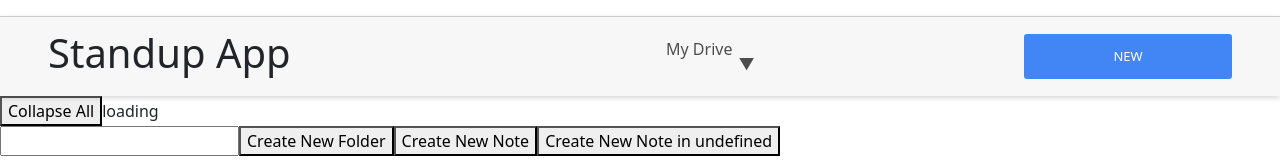
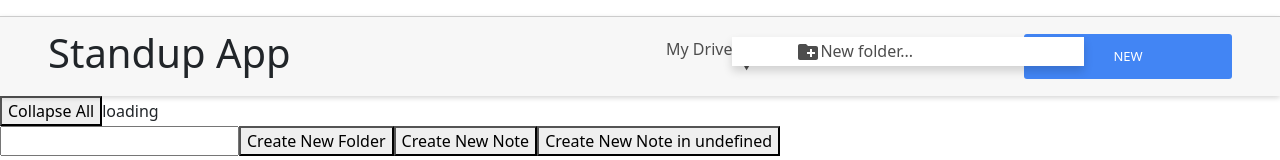
Before and after one commit to m1000tech01/standUpApp, a React (Create React App) app: page / in a window 1280 px wide. Both pictures are taken after a click on the button "NEW". Shown: the top 160 px of the page. Built offline with nearby package versions, Linux system fonts and the light colour scheme; no server answers.

Commit message:
added modal component

```diff
--- a/package.json
+++ b/package.json
@@ -3,6 +3,10 @@
   "version": "0.1.0",
   "private": true,
   "dependencies": {
+    "@emotion/react": "^11.9.0",
+    "@emotion/styled": "^11.8.1",
+    "@mui/icons-material": "^5.6.1",
+    "@mui/material": "^5.6.1",
     "@testing-library/jest-dom": "^5.11.9",
     "@testing-library/react": "^11.2.5",
     "@testing-library/user-event": "^12.7.1",
--- /dev/null
+++ b/src/components/folder-dropdown/folder-modal.css
@@ -0,0 +1,50 @@
+.modal-container {
+    position: absolute;
+    top: 0;
+    left: 0;
+    display: flex;
+    width: 100vw;
+    height: 100vh;
+    justify-content: center;
+    align-items: center;
+    background-color: hsla(0,0,0,.5);
+    z-index: 100;
+}
+.modal {
+    display: block;
+    position: relative;
+    bottom: 5em;
+    padding: 2em;
+    width: auto;
+}
+.modal h2 {
+    font-size: 1.5em;
+}
+.modal form {
+    position: relative;
+}
+.modal input {
+    border: 1px solid hsl(0,0,30);
+    padding: .3em .5em;
+    width: 20em;
+    height: auto;
+}
+.modal input:focus {
+    border-color: rgb(66,133,244);
+}
+.modal__buttons {
+    display: flex;
+    justify-content: flex-end;
+    margin-top: 1em;
+}
+.modal button:not(.--close) {
+    min-width: 8em;
+    text-transform: none;
+    margin-left: 1.5em;
+}
+.modal button[type] {
+    background-color: hsl(0,0,90);
+    color: hsl(0,0,30);
+    border: 1px solid hsl(0,0,70);
+    font-weight: bold;
+}
--- /dev/null
+++ b/src/components/folder-dropdown/folder-modal.js
@@ -0,0 +1,49 @@
+import React, { useState } from "react";
+import Button from "@mui/material/Button";
+import TextField from "@mui/material/TextField";
+import Dialog from "@mui/material/Dialog";
+import DialogActions from "@mui/material/DialogActions";
+import DialogContent from "@mui/material/DialogContent";
+import DialogContentText from "@mui/material/DialogContentText";
+import DialogTitle from "@mui/material/DialogTitle";
+
+const FolderModal = () => {
+  const [open, setOpen] = useState(false);
+
+  const handleClickOpen = () => {
+    setOpen(true);
+  };
+
+  const handleClose = () => {
+    setOpen(false);
+  };
+  return (
+    <div>
+      <Button onClick={handleClickOpen}></Button>
+      <Dialog open={open} onClose={handleClose}>
+        <DialogTitle>Subscribe</DialogTitle>
+        <DialogContent>
+          <DialogContentText>
+            To subscribe to this website, please enter your email address here.
+            We will send updates occasionally.
+          </DialogContentText>
+          <TextField
+            autoFocus
+            margin="dense"
+            id="name"
+            label="Email Address"
+            type="email"
+            fullWidth
+            variant="standard"
+          />
+        </DialogContent>
+        <DialogActions>
+          <Button onClick={handleClose}>Cancel</Button>
+          <Button onClick={handleClose}>Subscribe</Button>
+        </DialogActions>
+      </Dialog>
+    </div>
+  );
+};
+
+export default FolderModal;
--- a/src/components/navbarDashboard/NavbarDashboard.js
+++ b/src/components/navbarDashboard/NavbarDashboard.js
@@ -1,32 +1,52 @@
 import React, { useState } from "react";
 import ButtonDashBoard from "../button-dashboard/buttonDashboard";
+//import NotesService from "../services/NotesService";
 import "./navBar.css";
+import Icon from "@mui/material/Icon";
+import CreateNewFolderIcon from "@mui/icons-material/CreateNewFolder";
+import FolderModal from "../folder-dropdown/folder-modal";
 
-const NavbarDashboard = ({ bodyClick, onNavBarOutsideClick }) => {
-  const [displayFolder, setDisplayFolder] = useState(false);
+const NavbarDashboard = ({ bodyClick }) => {
+  const [clickNavbar, setClickNavbar] = useState(false);
+  //const [folderName, setFolderName] = useState("");
 
-  const handleDisplayCreateNewFolders = () => {
-    setDisplayFolder(!displayFolder);
-    console.log("getting here for display folder + ", displayFolder);
+  const handleNavBarOnClick = async (e) => {
+    //setClickNavbar(e.target === e.currentTarget);
+    if (e.target !== e.currentTarget) {
+      //CHILD
+      setClickNavbar(false);
+      // await NotesService.createFolder(currentInputState);
+      // let response = await NotesService.getNoteTreeViewStructure();
+    } else {
+      //PARENT
+      setClickNavbar(true);
+    }
   };
 
   return (
-    <nav className="nav-bar-dashboard">
+    <nav className="nav-bar-dashboard" onClick={(e) => handleNavBarOnClick(e)}>
       <h1>Standup App</h1>
       <div className="breadcrumb-container">
         <div className="breadcrumb">My Drive</div>
-        <div
-          className="dropdown-container"
-          onClick={(e) => handleDisplayCreateNewFolders(e)}
-        >
+        <div className="dropdown-container" id="dropdown-container">
           <button className="dropdown">▼</button>
-          {!bodyClick && !displayFolder ? (
+          {bodyClick === true ||
+          (bodyClick === false && clickNavbar == true) ? (
             <></>
           ) : (
             <ul className="dropdown-elements">
               <li>
-                <button>
-                  <i className="folder-items">create_new_folder</i>New folder...
+                <button
+                  //onClick={(e) => handleNavDropDown(e)}
+                  className="dropdown-menu-button"
+                >
+                  <i className="folder-items">
+                    <Icon>
+                      <CreateNewFolderIcon />
+                    </Icon>
+                  </i>
+                  New folder...
+                  <FolderModal />
                 </button>
               </li>
             </ul>
--- a/src/components/navbarDashboard/navBar.css
+++ b/src/components/navbarDashboard/navBar.css
@@ -11,6 +11,7 @@
   min-height: auto;
   width: auto;
 } */
+
 
 .nav-bar-dashboard {
   display: flex;
@@ -54,7 +55,7 @@
   color: #4d4d4d;
   border: none;
 }
-.dropdown button {
+.dropdown-menu-button {
   display: flex;
   align-items: center;
   background: transparent;
@@ -77,13 +78,18 @@
   margin-right: 0.5em;
 }
 
+ ul li {
+  list-style-type: none;
+}
+
 .dropdown-elements {
-  position: absolute;
-  top: 0;
-  left: 0;
-  background-color: red;
-  box-shadow: 0 5px 10px 0 rgb(0 0 0 / 16%);
+    position: absolute;
+    top: 0;
+    left: 0;
+    background-color: white;
+    box-shadow: 0 5px 10px 0 rgba(0, 0, 0, 0.16);
 }
+
 
 .folder-items{
   font-weight: normal;
--- a/src/pages/Dashboard.js
+++ b/src/pages/Dashboard.js
@@ -4,13 +4,13 @@ import NotesService from "../services/NotesService";
 import { useHistory } from "react-router-dom";
 import FileTree from "../components/filetree/FileTree";
 import NavbarDashboard from "../components/navbarDashboard/NavbarDashboard";
+import "./dashboard.css";
 
 //Todo: Breadcrumb/Tree view finder for pages.
 
 export default function Dashboard() {
   const [currentData, setCurrentDataState] = useState([]);
-  const [bodyClick, setCurrentBodyClick] = useState(false);
-  const [onNavBarOutsideClick, setOnNavBarOutsideClick] = useState(false);
+  const [bodyClick, setBodyClick] = useState(true);
   const [currentInputState, setCurrentInputState] = useState("");
   const [currentTreeViewData, setCurrentTreeViewData] = useState([]);
   const [currentTreeViewDataLoaded, setCurrentTreeViewDataLoaded] =
@@ -37,14 +37,8 @@ export default function Dashboard() {
     setCreateNewButtonInFolder(true);
   };
 
-  const onBodyClick = (e) => {
-    setCurrentBodyClick(true);
-    console.log("getting here +", bodyClick);
-  };
-
   const onNavBarClick = (e) => {
-    setOnNavBarOutsideClick(false);
-    console.log("getting here on NavBarClick +", onNavBarOutsideClick);
+    setBodyClick(false);
   };
 
   const action = {
@@ -116,16 +110,18 @@ export default function Dashboard() {
     const win = window.open("/writingpage/" + noteId, "_blank");
     win.focus();
   };
+
+  const handleOnBodyClick = async () => {
+    setBodyClick(true);
+  };
+
   <td onClick={() => window.open("someLink", "_blank")}>text</td>;
   return (
     <div>
       <div onClick={(e) => onNavBarClick(e)}>
-        <NavbarDashboard
-          hasBeenClickedInNavBar={onNavBarOutsideClick}
-          hasBeenClickedOutside={bodyClick}
-        />
+        <NavbarDashboard bodyClick={bodyClick} />
       </div>
-      <div onClick={(e) => onBodyClick(e)}>
+      <div className="dashboard-body" onClick={(e) => handleOnBodyClick(e)}>
         <div>
           <button onClick={() => setCollapseAll(true)}>Collapse All</button>
           {currentTreeViewDataLoaded === true ? (
--- /dev/null
+++ b/src/pages/dashboard.css
@@ -0,0 +1,4 @@
+.dashboard-body {
+    margin:0px;
+  height:750px;
+}
```
Also changed, not shown: 6 other files (tests, documents, lock files or other folders).
